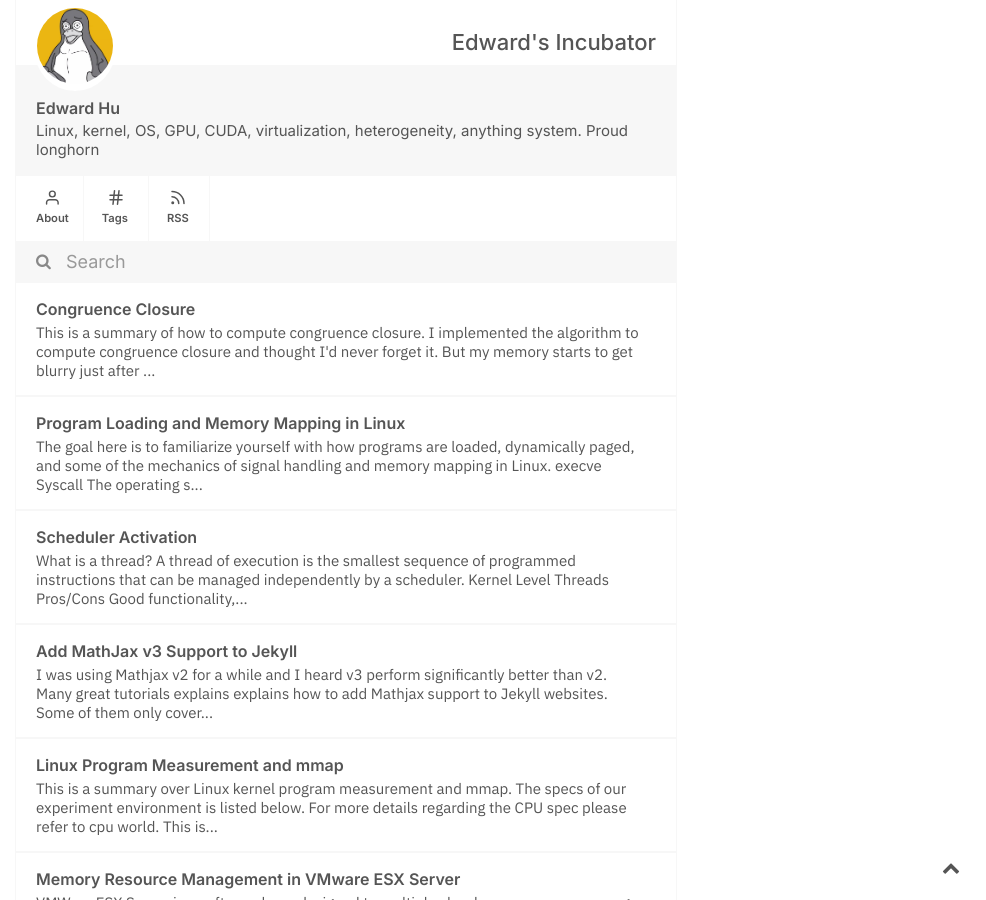
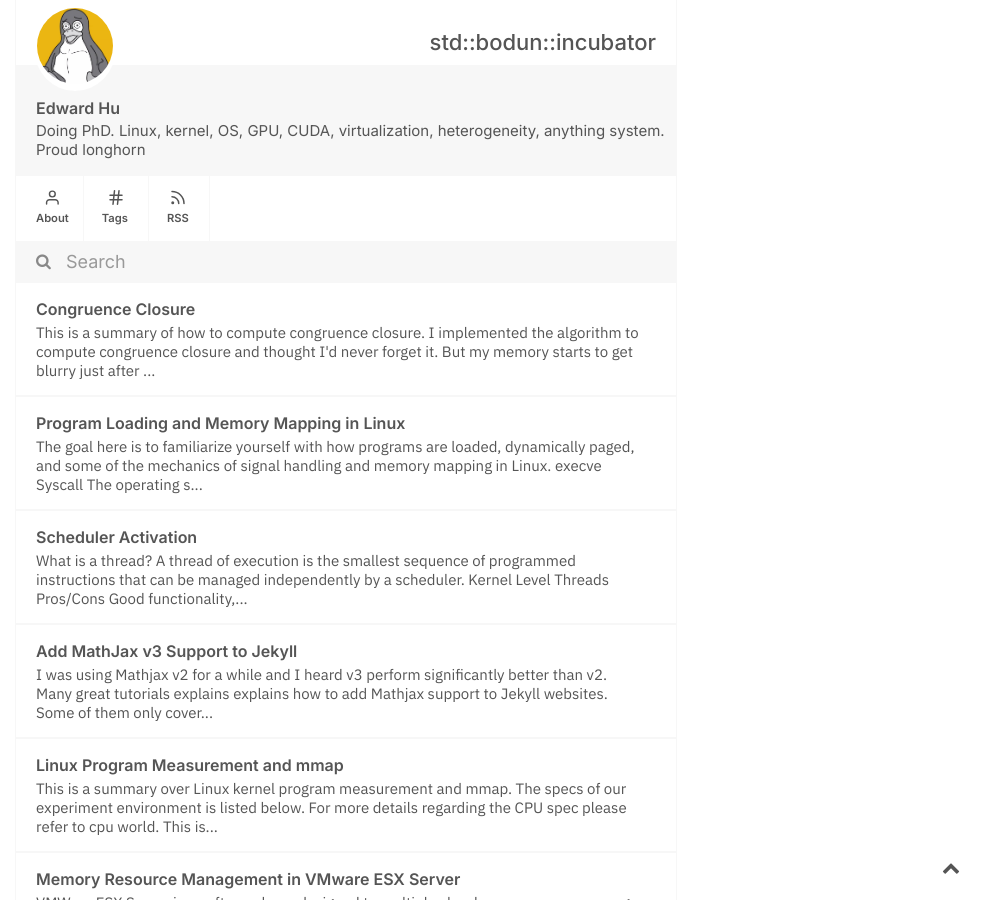
Before and after one commit to BDHU/blog, a Jekyll site: the page built from index.html, in a window 1280 px wide and 900 px high. Shown: the whole window, without its empty margins (294-1280 px from the left). Built offline with Jekyll 4.4.1, drawn with Linux system fonts in a browser that asks for light colours; the list of posts is cut into pages by our own code.

Commit message:
change website title

```diff
--- a/_config.yml
+++ b/_config.yml
@@ -1,6 +1,6 @@
-title: Edward's Incubator
+title: std::bodun::incubator
 name: Edward Hu
-user_description: Linux, kernel, OS, GPU, CUDA, virtualization, heterogeneity, anything system. Proud longhorn
+user_description: Doing PhD. Linux, kernel, OS, GPU, CUDA, virtualization, heterogeneity, anything system. Proud longhorn
 notes_url: "https://bdhu.github.io"
 profile_pic: /assets/img/profile.jpg
 favicon: /assets/img/favicon.ico
```
